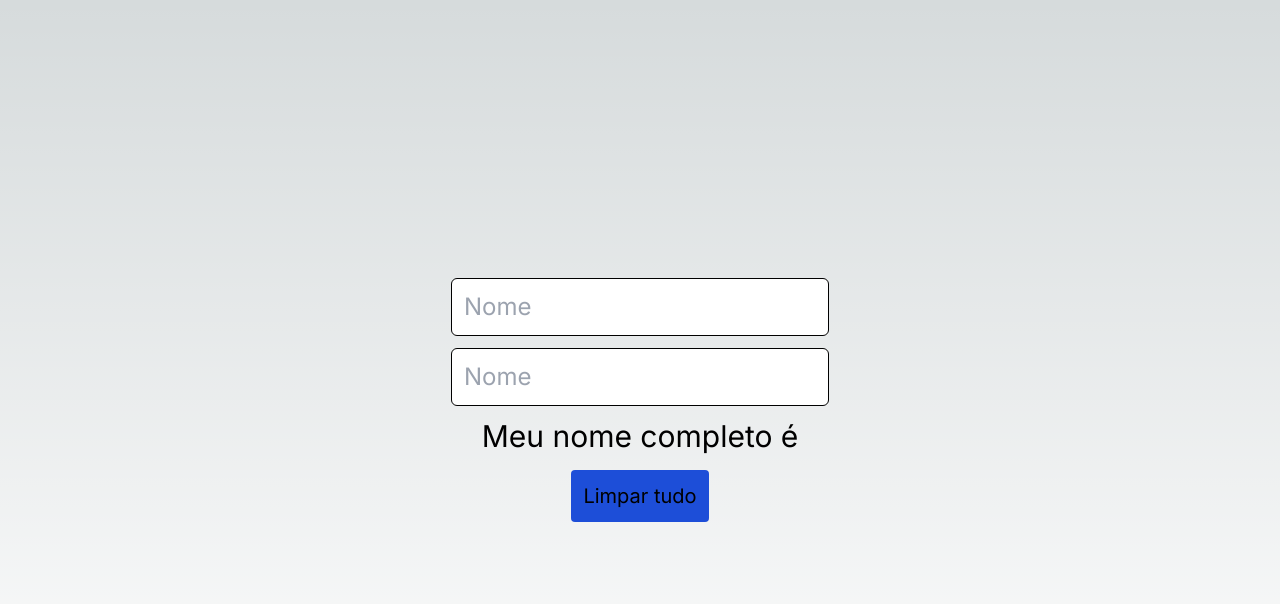
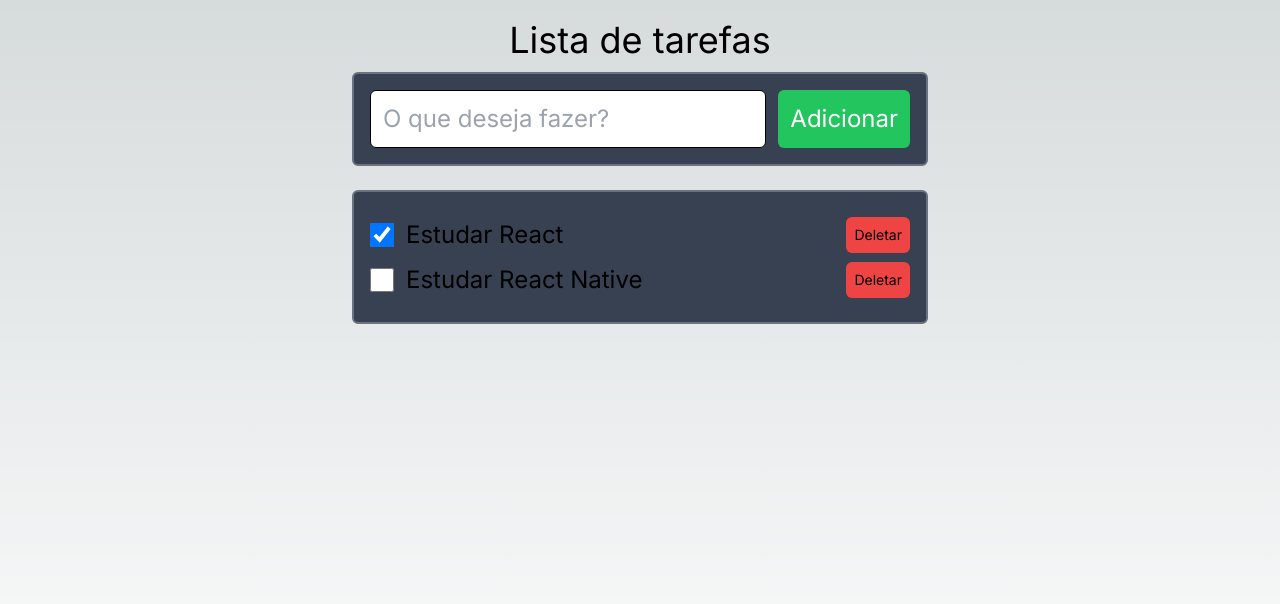
Before and after one commit to ClaudineRoberto/curso-react, a Next.js app in the folder react-primeiro-projeto/: page / in a window 1280 px wide. Shown: the top 604 px of the page. Built offline with nearby package versions, Linux system fonts and the light colour scheme.

Commit message:
Lista de tarefas usando states e manipulação de arrays

```diff
--- a/react-primeiro-projeto/src/app/page.tsx
+++ b/react-primeiro-projeto/src/app/page.tsx
@@ -1,37 +1,66 @@
 "use client"
 
 import { useState } from "react";
-import { Person } from "./types/Person";
+import { ToDoItem } from "./types/ToDoItem";
+
 
 
 const Page = () => {
 
-  const [fullName, setFullName] = useState<Person>({name: '', lastName: ''});
-  const handleClick = () => {
-    setFullName({name: '', lastName: ''});
+  const [itemInput, setItemInput] = useState('');
+
+  const [list, setList] = useState<ToDoItem[]>([
+    { label: 'Estudar React', checked: true },
+    { label: 'Estudar React Native', checked: false }
+  ]);
+
+  const handleAddButton = () => {
+    if (itemInput !== '') {
+      setList([...list, { label: itemInput, checked: false }]);
+      setItemInput('');
+    }
   }
 
-  return(
-    <div className="w-screen h-screen flex flex-col justify-center items-center text-3xl">
+  const deleteItem = (index: number) => {
+    setList(list.filter((item, i) => i !== index));
+  }
 
-      <input
-      type="text"
-      placeholder="Nome"
-      className="border border-black text-2xl text-black rounded-md mb-3 p-3"
-      value={fullName.name}
-      onChange = {(e) => setFullName({...fullName, name: e.target.value})}
-      />
-      <input
-      type="text"
-      placeholder="Nome"
-      className="border border-black text-2xl text-black rounded-md mb-3 p-3"
-      value={fullName.lastName}
-      onChange={(e) => setFullName({...fullName, lastName: e.target.value})}
-      />
+  const toogleItem = (index: number) => {
+    const newList = [...list];
+    newList[index].checked = !newList[index].checked;
+    setList(newList);
+  }
 
-      <p>Meu nome completo é</p>
-      <p>{fullName.name} {fullName.lastName}</p>
-      <button className="p-3 bg-blue-700 rounded text-xl mt-4" onClick={handleClick}>Limpar tudo</button>
+  return (
+    <div className="w-screen h-screen flex flex-col items-center text-2xl">
+
+      <h1 className="text-4xl mt-5">Lista de tarefas</h1>
+      <div className="flex w-full max-w-xl my-3 p-4 rounded-md bg-gray-700 border-2 border-gray-500">
+        <input
+          type="text"
+          placeholder="O que deseja fazer?"
+          className="flex-1 border border-black p-3 text-2xl text-black rounded-md mr-3"
+          value={itemInput}
+          onChange={(e) => setItemInput(e.target.value)}
+        />
+        <button onClick={handleAddButton} className="p-3 bg-green-500 rounded-md text-white">Adicionar</button>
+      </div>
+
+      <div className="flex w-full max-w-xl my-3 p-4 rounded-md bg-gray-700 border-2 border-gray-500">
+
+        <ul className="w-full">
+          {list.map((item, index) => (
+            <li key={index} className="flex items-center justify-between my-2">
+              <div onClick={() => toogleItem(index)} className="flex items-center cursor-pointer">
+                <div className="flex items-center mr-3"><input  type="checkbox" checked={item.checked} className="w-6 h-6 cursor-pointer" /></div>
+                <div>{item.label}</div>
+              </div>
+              <div><button onClick={() => deleteItem(index)} className="p-2 bg-red-500 rounded-md text-sm">Deletar</button></div>
+            </li>
+          ))}
+        </ul>
+
+      </div>
 
     </div>
   );
--- a/react-primeiro-projeto/src/app/types/Person.ts
+++ /dev/null
@@ -1,4 +0,0 @@
-export type Person = {
-    name: string
-    lastName: string
-}
--- /dev/null
+++ b/react-primeiro-projeto/src/app/types/ToDoItem.ts
@@ -0,0 +1,4 @@
+export type ToDoItem = {
+    label: string;
+    checked: boolean;
+}
```
